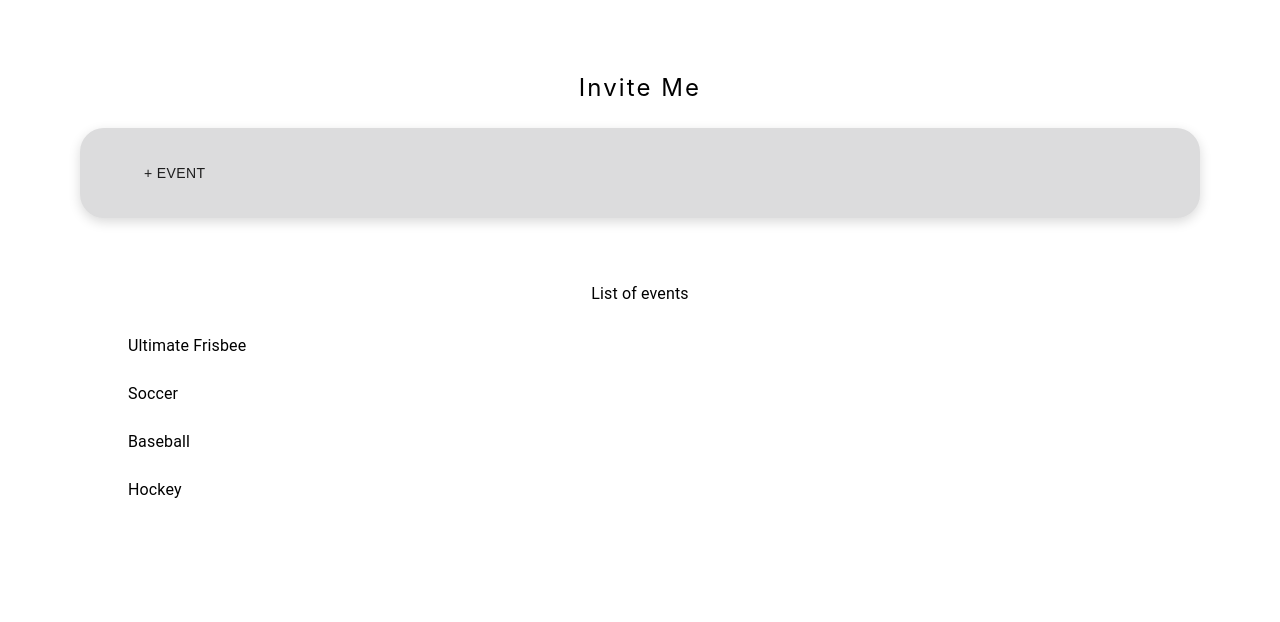
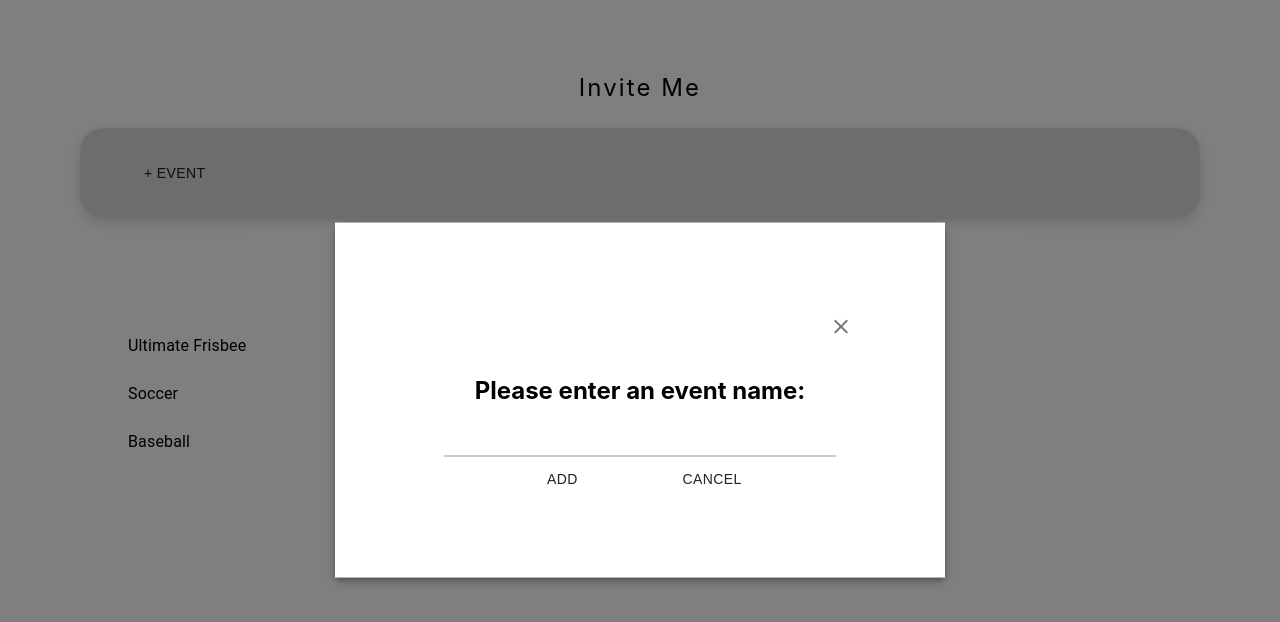
Before and after one commit to zigybass/invite-me, a React (Create React App) app: page / in a window 1280 px wide. Both pictures are taken after a click on the button "+ EVENT". Shown: the top 622 px of the page. Built offline with nearby package versions, Linux system fonts and the light colour scheme.

Commit message:
added Modal with prompt, user enters in a new event. Add Button closes modal and sends event to App level state array. Renders new event in list

```diff
--- a/package.json
+++ b/package.json
@@ -5,6 +5,7 @@
   "dependencies": {
     "@material-ui/core": "^4.11.0",
     "@material-ui/icons": "^4.9.1",
+    "@material-ui/styles": "^4.10.0",
     "@testing-library/jest-dom": "^4.2.4",
     "@testing-library/react": "^9.5.0",
     "@testing-library/user-event": "^7.2.1",
@@ -16,7 +17,7 @@
     "react": "^16.13.1",
     "react-dom": "^16.13.1",
     "react-router-dom": "^5.2.0",
-    "react-scripts": "3.4.1",
+    "react-scripts": "^3.4.3",
     "typescript": "^3.9.7"
   },
   "scripts": {
--- /dev/null
+++ b/src/components/Modals/PromptModal/PromptModal.tsx
@@ -0,0 +1,91 @@
+import React, { useState } from "react";
+import { Modal, TextField, IconButton, Grid, Button } from "@material-ui/core";
+import { makeStyles, Theme, createStyles } from "@material-ui/core/styles";
+import ClearIcon from "@material-ui/icons/Clear";
+
+interface PromptModal {
+  open: boolean;
+  handleClose: () => void;
+  add: (event: string) => void;
+}
+
+const useStyles = makeStyles((theme: Theme) =>
+  createStyles({
+    paper: {
+      position: "absolute",
+      width: 450,
+      outline: "none",
+      backgroundColor: theme.palette.background.paper,
+      boxShadow: theme.shadows[5],
+      padding: theme.spacing(2, 4, 3),
+    },
+  })
+);
+
+function getModalStyle() {
+  const top = 50;
+  const left = 50;
+
+  return {
+    top: `${top}%`,
+    left: `${left}%`,
+    transform: `translate(-${top}%, -${left}%)`,
+    padding: "5rem",
+  };
+}
+
+export const PromptModal: React.FC<PromptModal> = ({
+  open,
+  handleClose,
+  add,
+}) => {
+  const classes = useStyles();
+  const [modalStyle] = useState(getModalStyle);
+  const [text, setText] = useState("");
+
+  const handleAdd = () => {
+    add(text);
+  };
+
+  const body = (
+    <div style={modalStyle} className={classes.paper}>
+      <div style={{ float: "right" }}>
+        <IconButton onClick={handleClose}>
+          <ClearIcon />
+        </IconButton>
+      </div>
+      <Grid container justify="center" style={{ padding: ".3rem 1.8rem" }}>
+        <h2 id="simple-modal-title">Please enter an event name:</h2>
+        <TextField
+          inputProps={{ min: 0, style: { textAlign: "center" } }}
+          value={text}
+          fullWidth
+          onChange={(e) => {
+            setText(e.target.value);
+          }}
+        />
+      </Grid>
+      <Grid container justify="center" spacing={10}>
+        <Grid item>
+          <Button onClick={handleAdd}>Add</Button>
+        </Grid>
+        <Grid item>
+          <Button onClick={handleClose}>Cancel</Button>
+        </Grid>
+      </Grid>
+    </div>
+  );
+
+  return (
+    <>
+      <Modal
+        open={open}
+        onClose={handleClose}
+        aria-labelledby="simple-modal-title"
+        aria-describedby="simple-modal-description"
+      >
+        {body}
+      </Modal>
+    </>
+  );
+};
--- a/src/components/NavBar/Nav.tsx
+++ b/src/components/NavBar/Nav.tsx
@@ -1,6 +1,7 @@
-import React from "react";
+import React, { useState } from "react";
 import { makeStyles } from "@material-ui/core/styles";
-import { Toolbar, Button } from "@material-ui/core";
+import { Toolbar, Button, Modal } from "@material-ui/core";
+import { PromptModal } from "../Modals/PromptModal/PromptModal";
 
 const useStyles = makeStyles((theme) => ({
   root: {
@@ -48,16 +49,29 @@ const fetchedModel = someFunc<ISomeOtherModel>(
 
 export default function Nav({ addEvent }: Props) {
   const classes = useStyles();
+  const [open, setOpen] = useState(false);
 
-  const handleAdd = (): void => {
-    addEvent("Hockey");
+  const openModal = (): void => {
+    setOpen(true);
+  };
+
+  const handleClose = () => {
+    setOpen(false);
+  };
+
+  const handleAdd = (event: string) => {
+    addEvent(event);
+    setOpen(false);
   };
 
   return (
-    <div className={classes.root}>
-      <Toolbar>
-        <Button onClick={handleAdd}>+ Event</Button>
-      </Toolbar>
-    </div>
+    <>
+      <div className={classes.root}>
+        <Toolbar>
+          <Button onClick={openModal}>+ Event</Button>
+        </Toolbar>
+      </div>
+      <PromptModal open={open} add={handleAdd} handleClose={handleClose} />
+    </>
   );
 }
```
Also changed, not shown: 1 other file (tests, documents, lock files or other folders).
